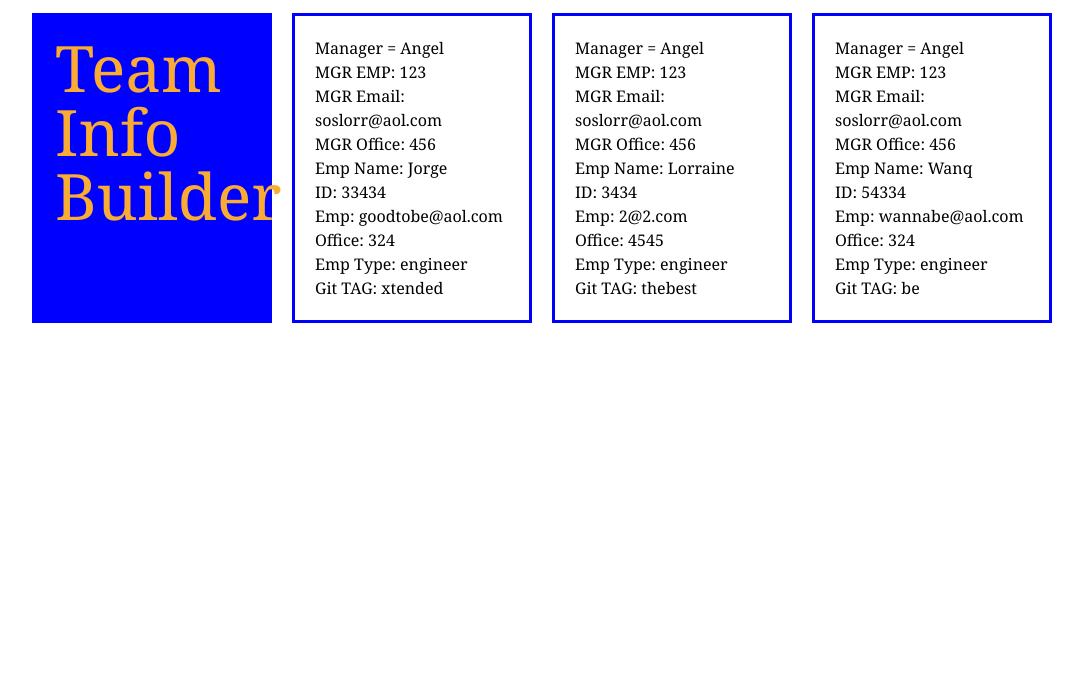
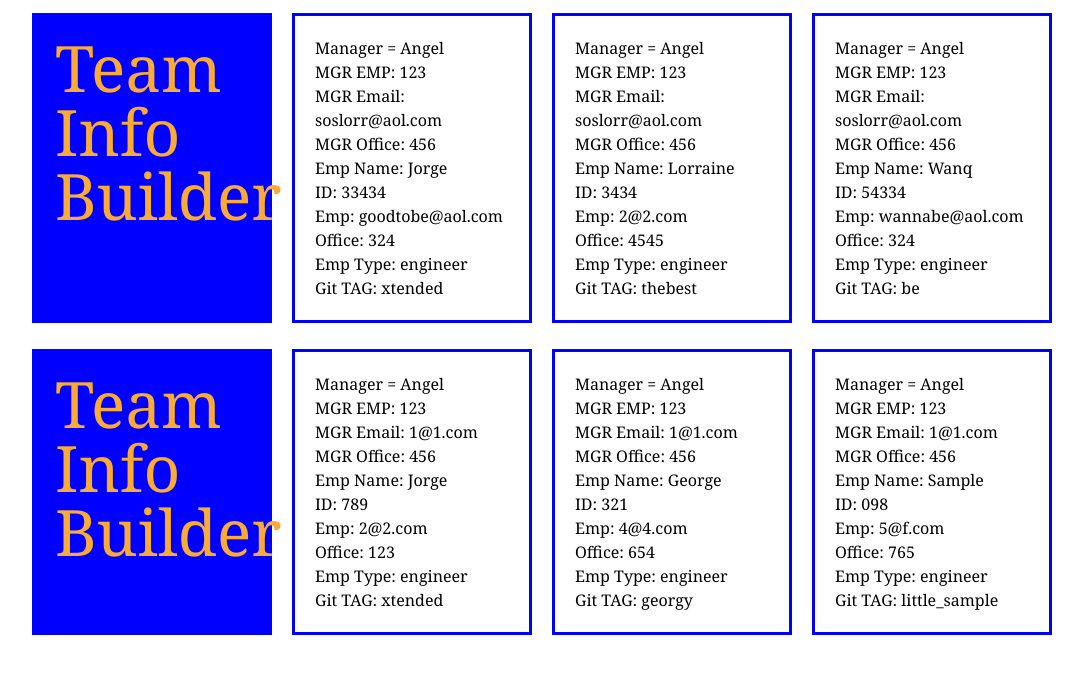
Before and after one commit to Xtended99/TeamInfoBuilder, a website: page index.html in a window 1280 px wide. Shown: the whole page, without its empty margins (98-1181 px from the left). Drawn offline with Linux system fonts and the light colour scheme; files that its build step writes are made by us from their sources.

Commit message:
TeamInfoBuilderUpdate

```diff
--- a/index.html
+++ b/index.html
@@ -50,3 +50,61 @@
 
       </body>
 </html>
+
+
+<!doctype html>
+<html>
+   <head>
+      <meta charset="UTF-8">
+      <link rel="stylesheet" href="./assets/css/baseline.css">
+      <link rel="stylesheet" href="./assets/css/main.css">
+
+      <title>TeamInfo Tool</title>
+
+      <style>
+         <link rel="stylesheet" href="main.css">
+      </style>
+
+      </head>
+
+      <body>
+         <div id="big_box">
+
+            <div class="title">
+               <h1>Team Info Builder</h1>
+            </div>
+
+            <div id="man">
+               <h5> Manager =  Angel <br>MGR EMP: 123 <br>MGR Email: 1@1.com <br>MGR Office: 456 </h5>
+               <p class="info"> Emp Name: Jorge </p>
+               <p class="info"> ID: 789 </p>
+               <p class="info"> Emp: 2@2.com </p>
+               <p class="info"> Office: 123    </p>
+               <p class="info"> Emp Type: engineer </p>
+               <p class="info"> Git TAG: xtended </p>
+            </div>
+
+            <div id="man">
+               <h5> Manager =  Angel <br>MGR EMP: 123 <br>MGR Email: 1@1.com <br>MGR Office: 456 </h5>
+               <p class="info"> Emp Name: George </p>
+               <p class="info"> ID: 321 </p>
+               <p class="info"> Emp: 4@4.com </p>
+               <p class="info"> Office: 654    </p>
+               <p class="info"> Emp Type: engineer </p>
+               <p class="info"> Git TAG: georgy </p>
+            </div>
+
+            <div id="man">
+               <h5> Manager =  Angel <br>MGR EMP: 123 <br>MGR Email: 1@1.com <br>MGR Office: 456 </h5>
+               <p class="info"> Emp Name: Sample </p>
+               <p class="info"> ID: 098 </p>
+               <p class="info"> Emp: 5@f.com </p>
+               <p class="info"> Office: 765    </p>
+               <p class="info"> Emp Type: engineer </p>
+               <p class="info"> Git TAG: little_sample </p>
+            </div>
+
+         </div>
+
+      </body>
+</html>
```
